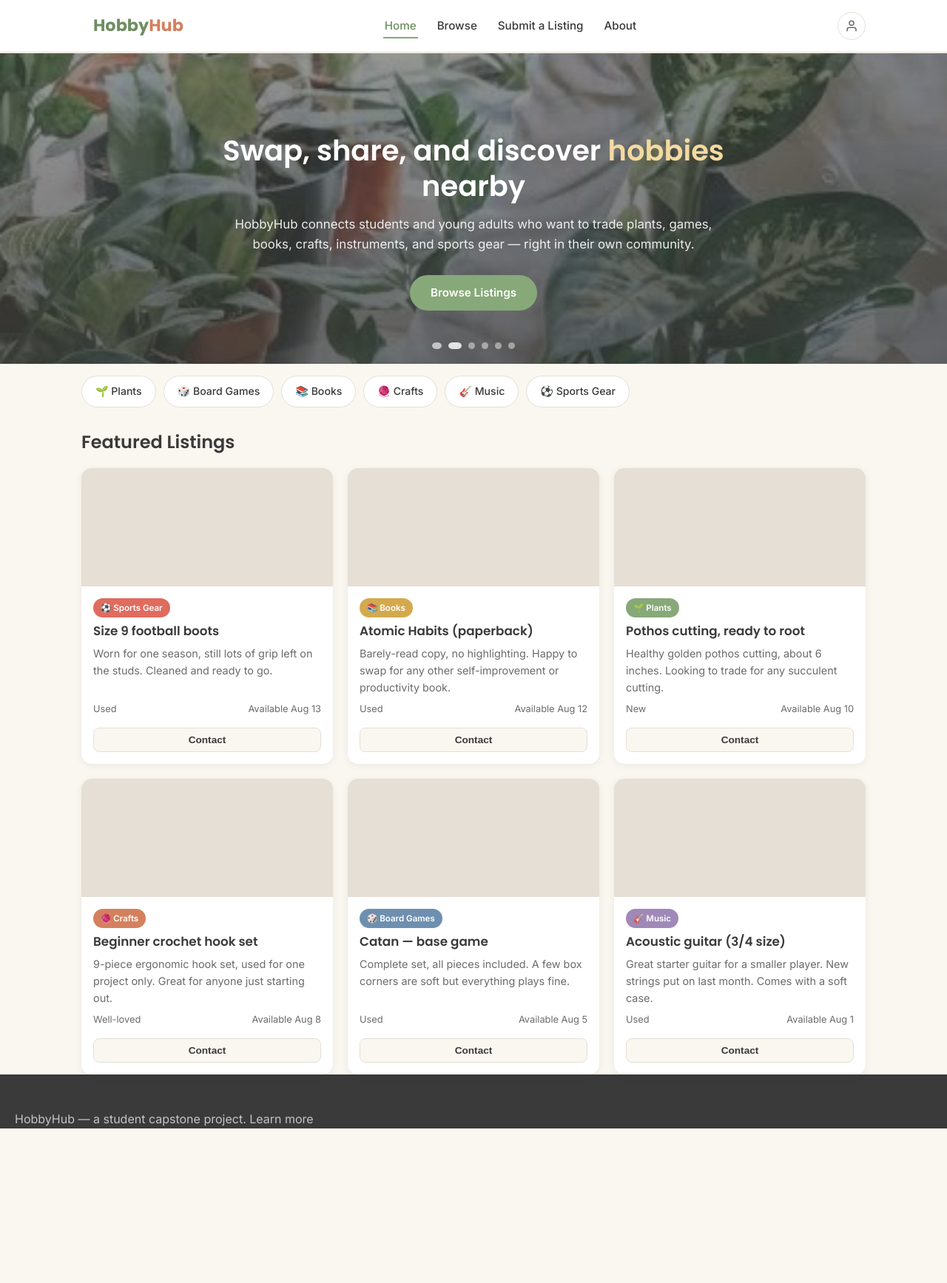
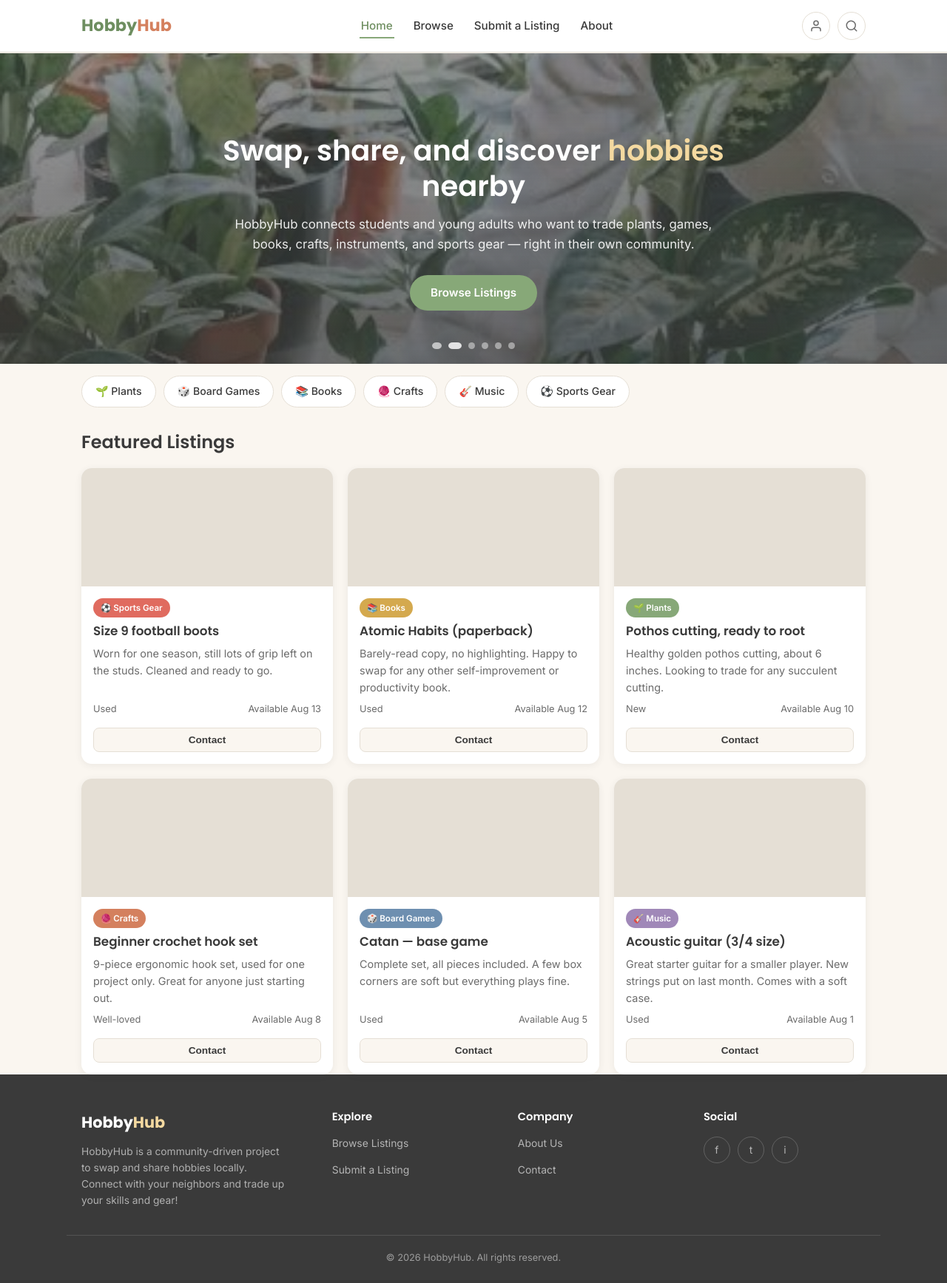
Before and after one commit to eddychristus70-cmyk/HobbyHub, a plain HTML site: page index.html in a window 1280 px wide. Shown: the whole page at 74% size. Before the commit the page ends 1526 px from the top, so only its background shows below. Drawn offline with Linux system fonts and the light colour scheme.

Commit message:
Update footer and add expandable search icon

```diff
--- a/css/styles.css
+++ b/css/styles.css
@@ -151,9 +151,8 @@ h3 {
 .nav-search-wrap {
   display: flex;
   align-items: center;
-  gap: 8px;
+  position: relative;
   order: 3;
-  flex: 0 0 auto;
 }
 
 .nav-search-toggle {
@@ -169,6 +168,18 @@ h3 {
   cursor: pointer;
   transition: all 0.2s;
   flex: 0 0 auto;
+}
+
+.nav-search {
+  display: none;
+  position: absolute;
+  right: 100%;
+  margin-right: 10px;
+  width: 200px;
+}
+
+.nav-search.active {
+  display: block;
 }
 
 .nav-search-toggle svg {
--- a/index.html
+++ b/index.html
@@ -13,6 +13,14 @@
     <nav class="nav-wrapper" aria-label="Main navigation">
       <a href="index.html" class="logo">Hobby<span>Hub</span></a>
 
+      <div class="nav-actions">
+        <div class="nav-search-wrap" id="navSearchWrap">
+          <button class="nav-search-toggle" id="navSearchToggle" aria-label="Toggle search" aria-expanded="false">
+            <svg viewBox="0 0 24 24" fill="none" stroke="currentColor" stroke-width="2" stroke-linecap="round" stroke-linejoin="round">
+              <circle cx="11" cy="11" r="8"></circle>
+              <line x1="21" y1="21" x2="16.65" y2="16.65"></line>
+            </svg>
+          </button>
           <form class="nav-search" id="navSearchForm" role="search">
             <input
               type="search"
@@ -21,8 +29,8 @@
               placeholder="Search listings..."
               aria-label="Search listings">
           </form>
+        </div>
 
-      <div class="nav-actions">
         <div class="nav-user" id="navUser">
           <button class="user-icon-btn" id="userIconBtn" aria-haspopup="true" aria-expanded="false" aria-label="Account menu">
             <svg viewBox="0 0 24 24" fill="none" stroke="currentColor" stroke-width="2" stroke-linecap="round" stroke-linejoin="round">
@@ -94,7 +102,37 @@
   </main>
 
 <footer class="site-footer">
-    <p>HobbyHub &mdash; a student capstone project. <a href="about.html">Learn more</a></p>
+  <div class="container footer-inner">
+    <div class="footer-brand">
+      <a href="index.html" class="logo">Hobby<span>Hub</span></a>
+      <p>HobbyHub is a community-driven project to swap and share hobbies locally. Connect with your neighbors and trade up your skills and gear!</p>
+    </div>
+    <div class="footer-col">
+      <h3>Explore</h3>
+      <ul>
+        <li><a href="browse.html">Browse Listings</a></li>
+        <li><a href="submit.html">Submit a Listing</a></li>
+      </ul>
+    </div>
+    <div class="footer-col">
+      <h3>Company</h3>
+      <ul>
+        <li><a href="about.html">About Us</a></li>
+        <li><a href="mailto:contact@hobbyhub.local">Contact</a></li>
+      </ul>
+    </div>
+    <div class="footer-col">
+      <h3>Social</h3>
+      <div class="footer-social">
+        <a href="#" aria-label="Facebook">f</a>
+        <a href="#" aria-label="Twitter">t</a>
+        <a href="#" aria-label="Instagram">i</a>
+      </div>
+    </div>
+  </div>
+  <div class="footer-bottom">
+    <p>&copy; 2026 HobbyHub. All rights reserved.</p>
+  </div>
 </footer>
 
   <script src="js/listings-data.js"></script>
```
Lines whose indentation alone changed are shown as unchanged.
